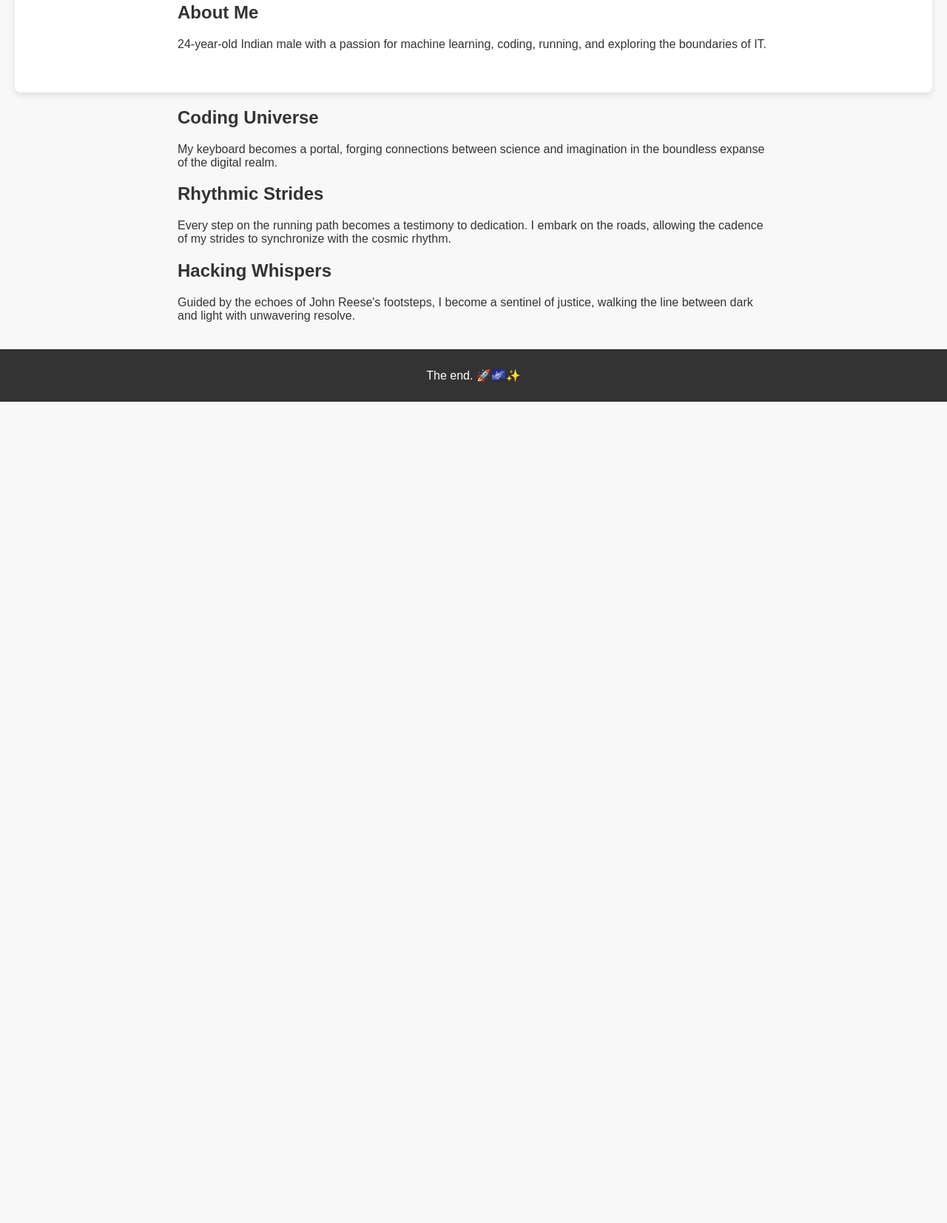
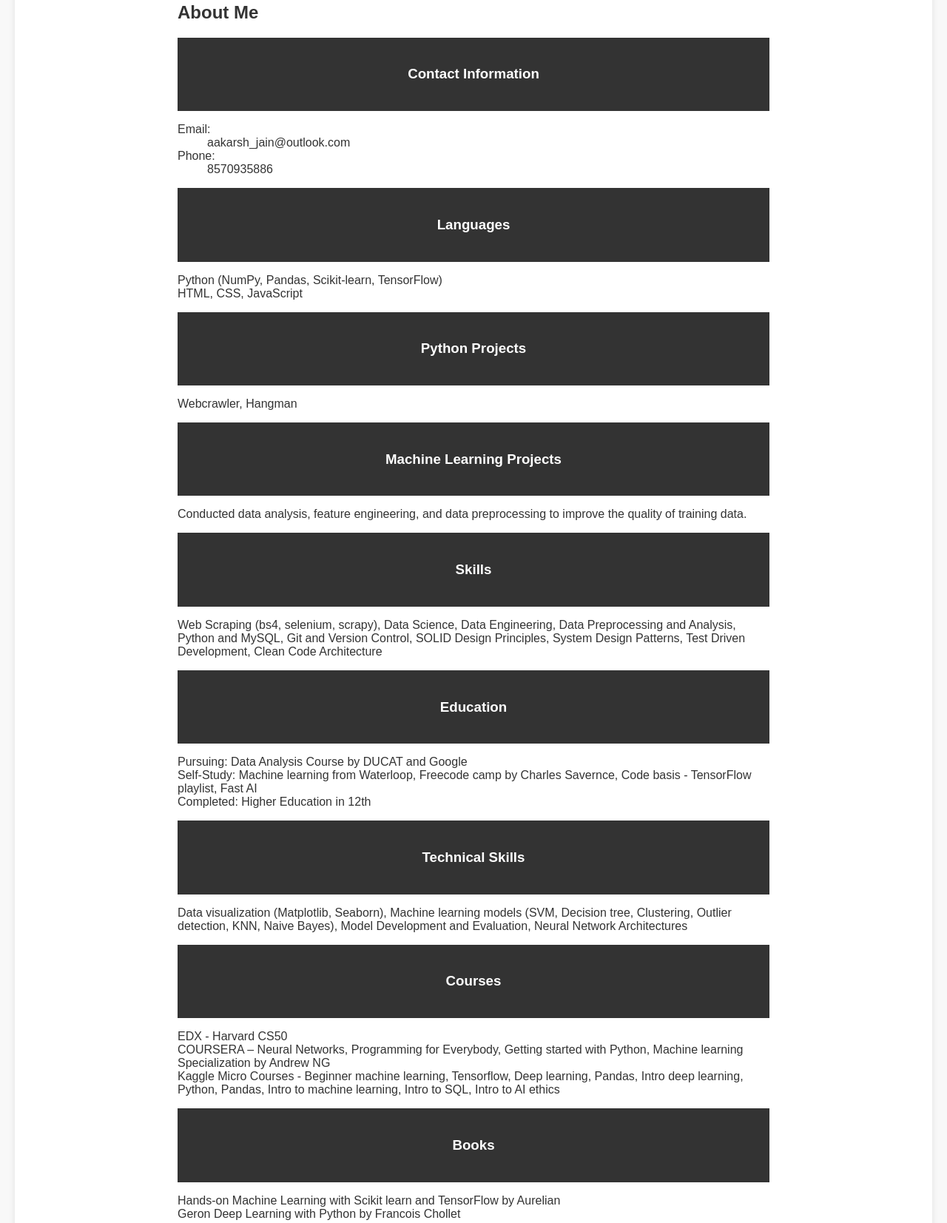
Before and after one commit to aakarshjaindev/git-aakarsh-jain.github.io, a plain HTML site: page index.html in a window 1280 px wide. Shown: the part 267-1920 px from the top of the page at 74% size. Before the commit the page ends 810 px from the top, so only its background shows below. Drawn offline with Linux system fonts and the light colour scheme.

Commit message:
aupdate about resume

```diff
--- a/index.html
+++ b/index.html
@@ -31,32 +31,79 @@
         <section id="about" class="about-section">
             <div class="content-container">
                 <h2>About Me</h2>
-                <p>24-year-old Indian male with a passion for machine learning, coding, running, and exploring the boundaries of IT.</p>
-                <!-- ... (add more details about yourself) -->
-            </div>
-        </section>
+                <article>
+                    <header>
+                        <h3>Contact Information</h3>
+                    </header>
+                    <dl>
+                        <dt>Email:</dt>
+                        <dd>aakarsh_jain@outlook.com</dd>
+                        <dt>Phone:</dt>
+                        <dd>8570935886</dd>
+                    </dl>
+                </article>
 
-        <section id="coding" class="content-section">
-            <div class="content-container">
-                <h2>Coding Universe</h2>
-                <p>My keyboard becomes a portal, forging connections between science and imagination in the boundless expanse of the digital realm.</p>
-                <!-- ... (add more details about your coding journey) -->
-            </div>
-        </section>
+                <article>
+                    <header>
+                        <h3>Languages</h3>
+                    </header>
+                    <p>Python (NumPy, Pandas, Scikit-learn, TensorFlow)<br>
+                    HTML, CSS, JavaScript</p>
+                </article>
 
-        <section id="running" class="content-section">
-            <div class="content-container">
-                <h2>Rhythmic Strides</h2>
-                <p>Every step on the running path becomes a testimony to dedication. I embark on the roads, allowing the cadence of my strides to synchronize with the cosmic rhythm.</p>
-                <!-- ... (add more details about your running experiences) -->
-            </div>
-        </section>
+                <article>
+                    <header>
+                        <h3>Python Projects</h3>
+                    </header>
+                    <p>Webcrawler, Hangman</p>
+                </article>
 
-        <section id="hacking" class="content-section">
-            <div class="content-container">
-                <h2>Hacking Whispers</h2>
-                <p>Guided by the echoes of John Reese's footsteps, I become a sentinel of justice, walking the line between dark and light with unwavering resolve.</p>
-                <!-- ... (add more details about your hacking experiences) -->
+                <article>
+                    <header>
+                        <h3>Machine Learning Projects</h3>
+                    </header>
+                    <p>Conducted data analysis, feature engineering, and data preprocessing to improve the quality of training data.</p>
+                </article>
+
+                <article>
+                    <header>
+                        <h3>Skills</h3>
+                    </header>
+                    <p>Web Scraping (bs4, selenium, scrapy), Data Science, Data Engineering, Data Preprocessing and Analysis, Python and MySQL, Git and Version Control, SOLID Design Principles, System Design Patterns, Test Driven Development, Clean Code Architecture</p>
+                </article>
+
+                <article>
+                    <header>
+                        <h3>Education</h3>
+                    </header>
+                    <p>Pursuing: Data Analysis Course by DUCAT and Google<br>
+                        Self-Study: Machine learning from Waterloop, Freecode camp by Charles Savernce, Code basis - TensorFlow playlist, Fast AI<br>
+                        Completed: Higher Education in 12th</p>
+                </article>
+
+                <article>
+                    <header>
+                        <h3>Technical Skills</h3>
+                    </header>
+                    <p>Data visualization (Matplotlib, Seaborn), Machine learning models (SVM, Decision tree, Clustering, Outlier detection, KNN, Naive Bayes), Model Development and Evaluation, Neural Network Architectures</p>
+                </article>
+
+                <article>
+                    <header>
+                        <h3>Courses</h3>
+                    </header>
+                    <p>EDX - Harvard CS50<br>
+                        COURSERA – Neural Networks, Programming for Everybody, Getting started with Python, Machine learning Specialization by Andrew NG<br>
+                        Kaggle Micro Courses - Beginner machine learning, Tensorflow, Deep learning, Pandas, Intro deep learning, Python, Pandas, Intro to machine learning, Intro to SQL, Intro to AI ethics</p>
+                </article>
+
+                <article>
+                    <header>
+                        <h3>Books</h3>
+                    </header>
+                    <p>Hands-on Machine Learning with Scikit learn and TensorFlow by Aurelian<br>
+                        Geron Deep Learning with Python by Francois Chollet</p>
+                </article>
             </div>
         </section>
 
```
